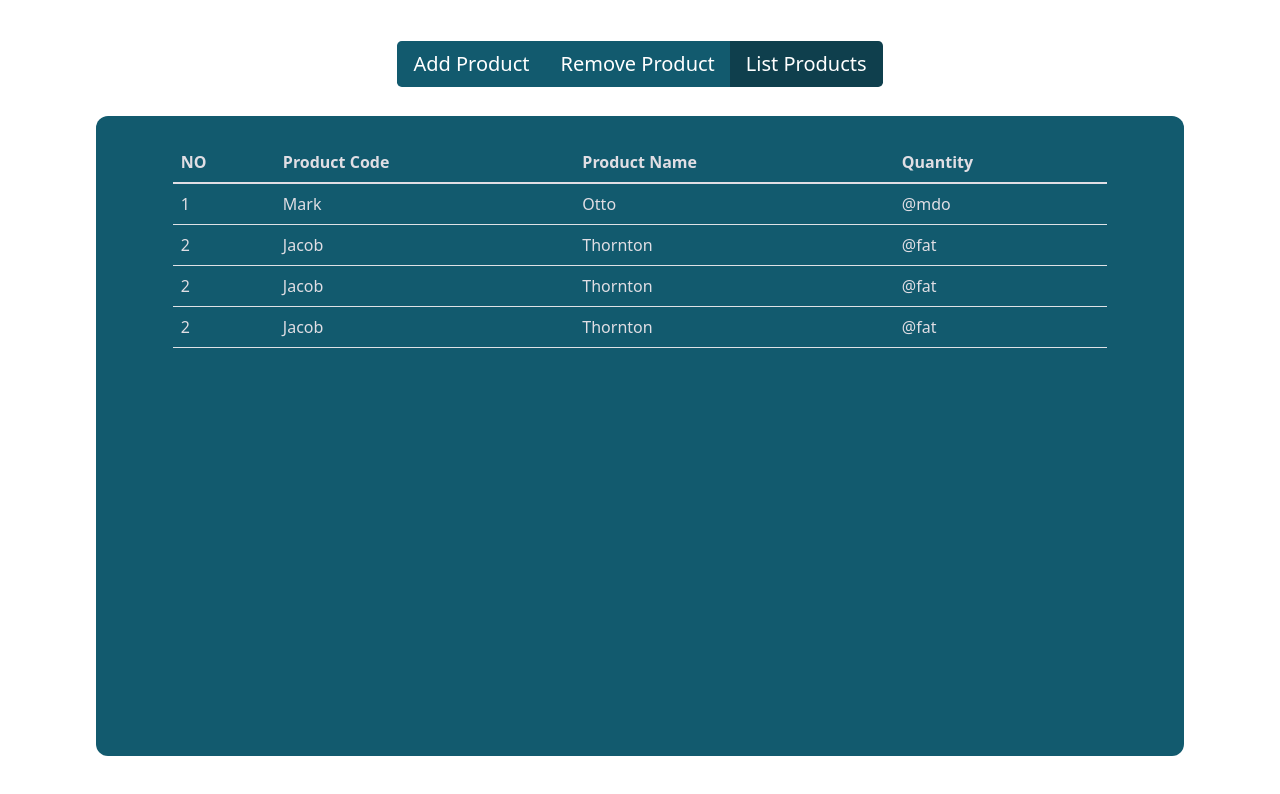
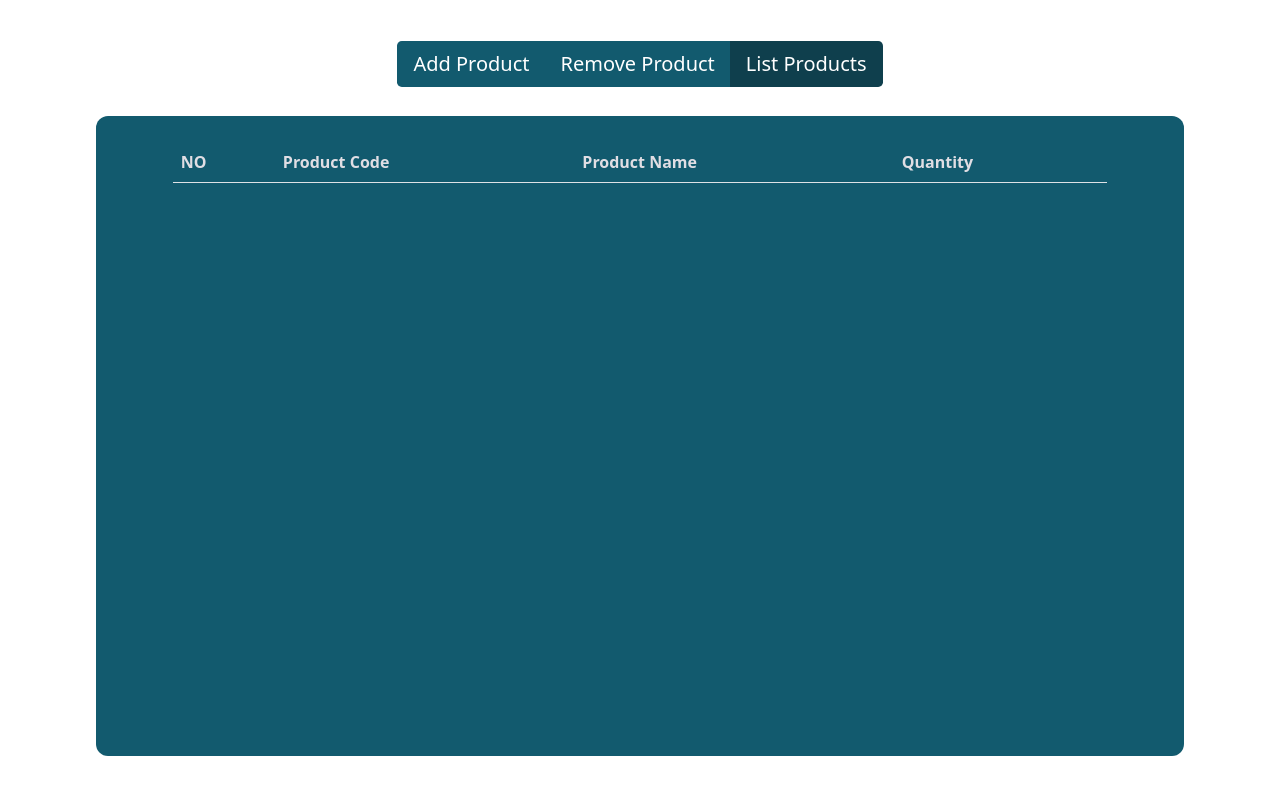
Before and after one commit to Anaskt3289/Fingent-Machine-Test, a React (Create React App) app: page /listProducts in a window 1280 px wide. Shown: the top 794 px of the page. Built offline with nearby package versions, Linux system fonts and the light colour scheme.

Commit message:
removing and listing of products completed

```diff
--- a/src/ColourTheme/ColourTheme.scss
+++ b/src/ColourTheme/ColourTheme.scss
@@ -3,3 +3,4 @@ $secondaryColor : #0f3f4d;
 $white : #ffffff;
 $nextBtn : #2d243d ;
 $tableContent : #e0dee4 ;
+$errMsg : #FF0000 ;
--- a/src/Components/AddProduct/AddProduct.jsx
+++ b/src/Components/AddProduct/AddProduct.jsx
@@ -18,7 +18,7 @@ function AddProduct({ count }) {
   }
 
 
-  const AddProducts = (i) => {
+  const AddProducts = () => {
     for (let i = 0; i < count; i++) {
       if (products[productDetails[i + 'code']]) {
         products[productDetails[i + 'code']].quantity = parseInt(products[productDetails[i + 'code']].quantity) + parseInt(productDetails[i + 'quantity'])
--- a/src/Components/AddProduct/Styles/AddProduct.css
+++ b/src/Components/AddProduct/Styles/AddProduct.css
@@ -13,7 +13,7 @@
 
 .SaveBtn {
   background-color: #2d243d;
-  width: 20%;
+  width: 20vh;
 }
 
 .SaveBtn:hover,
--- a/src/Components/AddProduct/Styles/AddProduct.scss
+++ b/src/Components/AddProduct/Styles/AddProduct.scss
@@ -15,7 +15,7 @@
 
 .SaveBtn{
     background-color: $nextBtn;
-    width: 20%;
+    width: 20vh;
 }
 
 .SaveBtn:hover,
--- a/src/Components/ListProducts/ListProducts.jsx
+++ b/src/Components/ListProducts/ListProducts.jsx
@@ -1,8 +1,17 @@
-import React from 'react'
+import React, { useState, useContext } from 'react'
 import { Table } from 'react-bootstrap'
+import { productsContext } from '../../Store/ProductsContext'
 import './Styles/ListProducts.css'
 
 function ListProducts() {
+
+    const productCodes = []
+    const { products } = useContext(productsContext)
+
+
+    for (let i in products) {
+        productCodes.push(i)
+    }
     return (
         <div className='AddRemoveProduct'>
             <Table hover className='listProductsTable'>
@@ -15,32 +24,17 @@ function ListProducts() {
                     </tr>
                 </thead>
                 <tbody>
-                    <tr>
-                        <td>1</td>
-                        <td>Mark</td>
-                        <td>Otto</td>
-                        <td>@mdo</td>
-                    </tr>
-                    <tr>
-                        <td>2</td>
-                        <td>Jacob</td>
-                        <td>Thornton</td>
-                        <td>@fat</td>
-                    </tr>
+                    {
+                        productCodes.map((code, index) =>
+                            <tr>
+                                <td>{index + 1}</td>
+                                <td>{code}</td>
+                                <td>{products[code].name}</td>
+                                <td>{products[code].quantity}</td>
+                            </tr>
+                        )
+                    }
 
-                    <tr>
-                        <td>2</td>
-                        <td>Jacob</td>
-                        <td>Thornton</td>
-                        <td>@fat</td>
-                    </tr>
-
-                    <tr>
-                        <td>2</td>
-                        <td>Jacob</td>
-                        <td>Thornton</td>
-                        <td>@fat</td>
-                    </tr>
 
                 </tbody>
             </Table>
--- a/src/Components/RemoveProduct/RemoveProduct.jsx
+++ b/src/Components/RemoveProduct/RemoveProduct.jsx
@@ -1,15 +1,46 @@
-import React from 'react'
+import React, { useState, useContext } from 'react'
 import { Form, Button, Row, Col } from 'react-bootstrap'
+import {useNavigate} from 'react-router-dom'
+import { productsContext } from '../../Store/ProductsContext'
+import './Styles/RemoveProduct.css'
 
 function RemoveProduct({ count }) {
+
     let CountArray = []
     for (let i = 1; i <= count; i++) {
         CountArray.push(i)
+    }
+    const [productDetails, setProductDetails] = useState({})
+    const [errMsg, setErrMsg] = useState()
+    const { products } = useContext(productsContext)
+    const navigate = useNavigate()
+    const handleChange = (e) => {
+        const { name, value } = e.target
+        setProductDetails({ ...productDetails, [name]: value })
+    }
+
+    const removeProducts = () => {
+        let errStr = ''
+        for (let i = 0; i < count; i++) {
+            if (products[productDetails[i + 'code']]) {
+                if (parseInt(products[productDetails[i + 'code']].quantity) < parseInt(productDetails[i + 'quantity'])) {
+                    products[productDetails[i + 'code']].quantity = 0
+                } else {
+                    products[productDetails[i + 'code']].quantity = parseInt(products[productDetails[i + 'code']].quantity) - parseInt(productDetails[i + 'quantity'])
+                }
+            } else {
+                errStr += "  " + productDetails[i + 'code']
+            }
+        }
+        if(errMsg){
+            setErrMsg(`${errStr} are not valid products`)
+        }
     }
 
     return (
         <div>
             <Row className='addProductLabelOuter'>
+                <p className='errMsg'>{errMsg}</p>
                 <Col>
                     <Form.Label htmlFor="inputPassword5" className='QuantityLabel'>Product Code</Form.Label>
                 </Col>
@@ -21,13 +52,15 @@ function RemoveProduct({ count }) {
                 </Col>
             </Row>
 
-            {CountArray.map((i) =>
+            {CountArray.map((i, index) =>
                 <Row className='addProductTextOuter'>
                     <Col>
                         <Form.Control
                             type="text"
                             aria-describedby="passwordHelpBlock"
                             className='addProductTextbox'
+                            name={`${index}code`}
+                            onChange={handleChange}
                         />
                     </Col>
 
@@ -36,6 +69,8 @@ function RemoveProduct({ count }) {
                             type="text"
                             aria-describedby="passwordHelpBlock"
                             className='addProductTextbox'
+                            name={`${index}name`}
+                            onChange={handleChange}
                         />
                     </Col>
 
@@ -44,12 +79,14 @@ function RemoveProduct({ count }) {
                             type="text"
                             aria-describedby="passwordHelpBlock"
                             className='addProductTextbox'
+                            name={`${index}quantity`}
+                            onChange={handleChange}
                         />
                     </Col>
 
                 </Row>)}
             <div className='SaveBtnOuter'>
-                <Button className='SaveBtn'>Save</Button>
+                <Button className='SaveBtn' onClick={removeProducts}>Remove</Button>
             </div>
         </div>
     )
--- /dev/null
+++ b/src/Components/RemoveProduct/Styles/RemoveProduct.css
@@ -0,0 +1,4 @@
+.errMsg {
+  color: #FF0000;
+}
+/*# sourceMappingURL=RemoveProduct.css.map */
--- /dev/null
+++ b/src/Components/RemoveProduct/Styles/RemoveProduct.scss
@@ -0,0 +1,5 @@
+@import '../../../ColourTheme/ColourTheme.scss';
+
+.errMsg{
+    color: $errMsg;
+}
--- a/src/Pages/ListProductsPage.jsx
+++ b/src/Pages/ListProductsPage.jsx
@@ -1,8 +1,11 @@
-import React from 'react'
+import React,{useContext} from 'react'
 import HeaderTabs from '../Components/HeaderTabs/HeaderTabs'
 import ListProducts from '../Components/ListProducts/ListProducts'
+import {productsContext} from '../Store/ProductsContext'
 
 function ListProductsPage() {
+  const {products} = useContext(productsContext)
+  console.log(products);
   return (
     <div>
       <HeaderTabs add='' remove='' list='active' />
```
Also changed, not shown: 2 other files (tests, documents, lock files or other folders).
